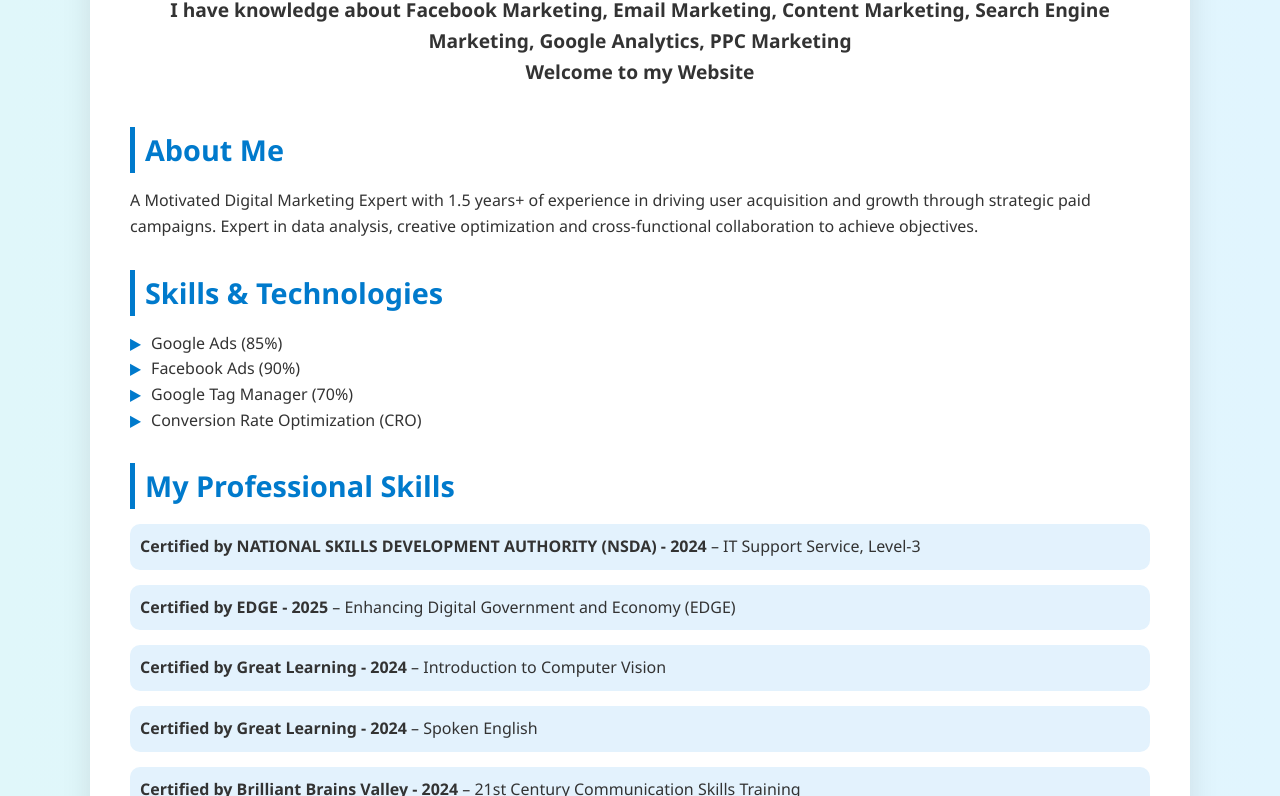
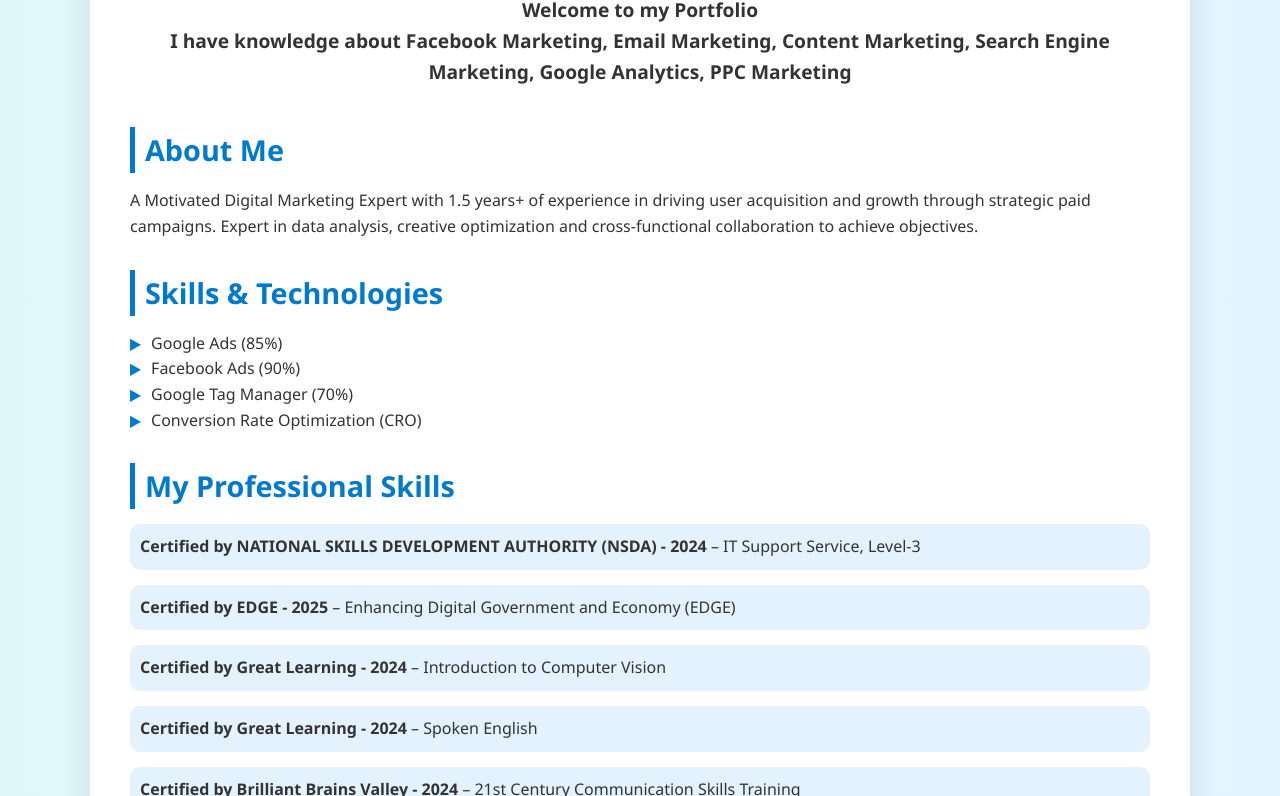
Before and after one commit to shahria099/shahriar-rahman, a plain HTML site: page index.html in a window 1280 px wide. Shown: the part 212-1008 px from the top of the page. Drawn offline with Linux system fonts and the light colour scheme.

Commit message:
Update index.html

```diff
--- a/index.html
+++ b/index.html
@@ -3,7 +3,7 @@
 <head>
   <meta charset="UTF-8" />
   <meta name="viewport" content="width=device-width, initial-scale=1.0" />
-  <title>Santo Halder | Technical Portfolio</title>
+  <title> Shahriar Rahman | Digital Marketer</title>
   <style>
     * {
       margin: 0;
@@ -84,8 +84,8 @@
     <header>
       <img src="Md. Shahriar Rahman.jpg" alt="Shahriar Rahman" class="profile-img"/>
       <h1>Hi, I am Shahriar Rahman</h1>
+      <p><strong>Welcome to my Portfolio</strong></p>
       <p><strong>I have knowledge about Facebook Marketing, Email Marketing, Content Marketing, Search Engine Marketing, Google Analytics, PPC Marketing</strong></p>
-      <p><strong>Welcome to my Website</strong></p>
     </header>
 
     <section>
```
